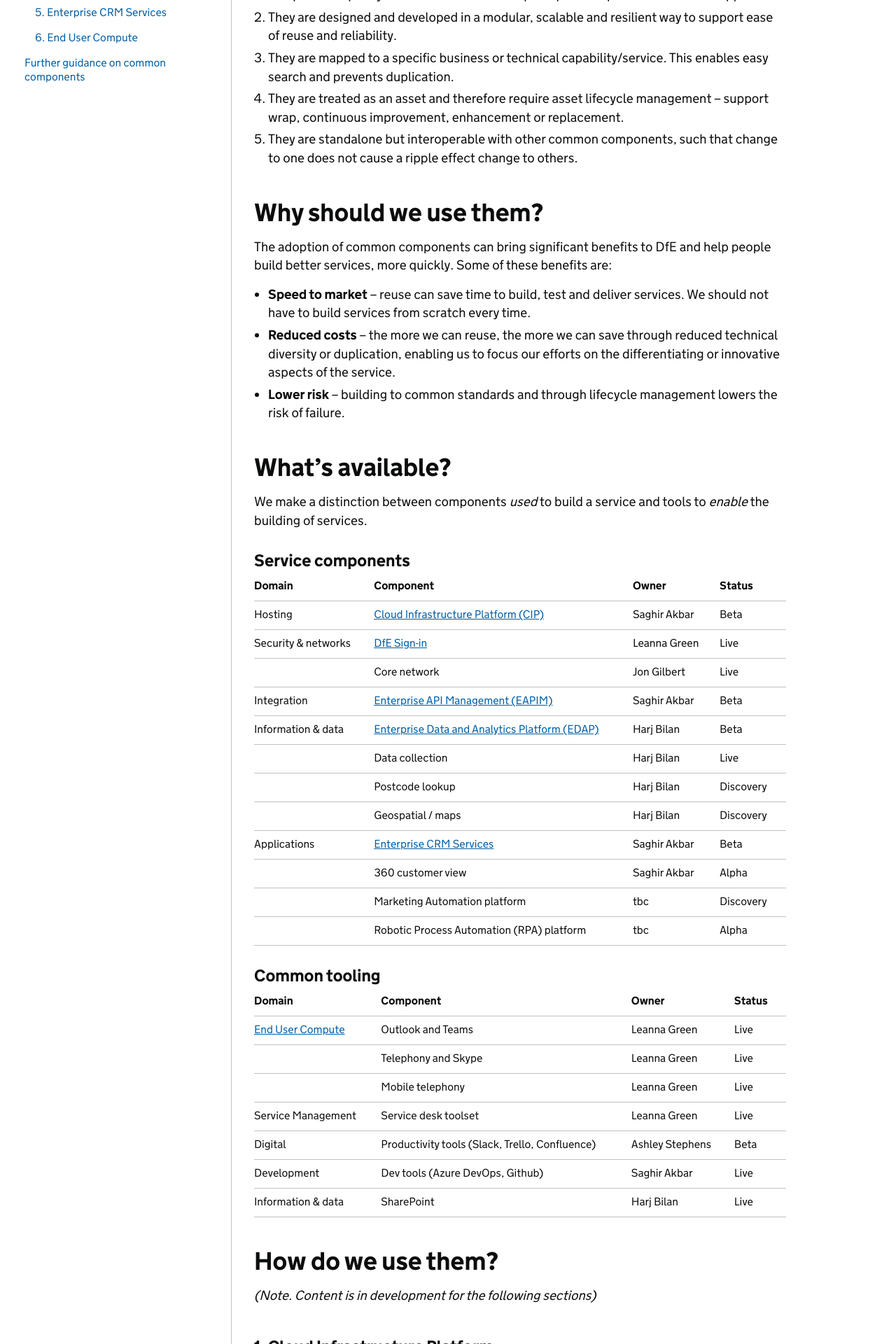
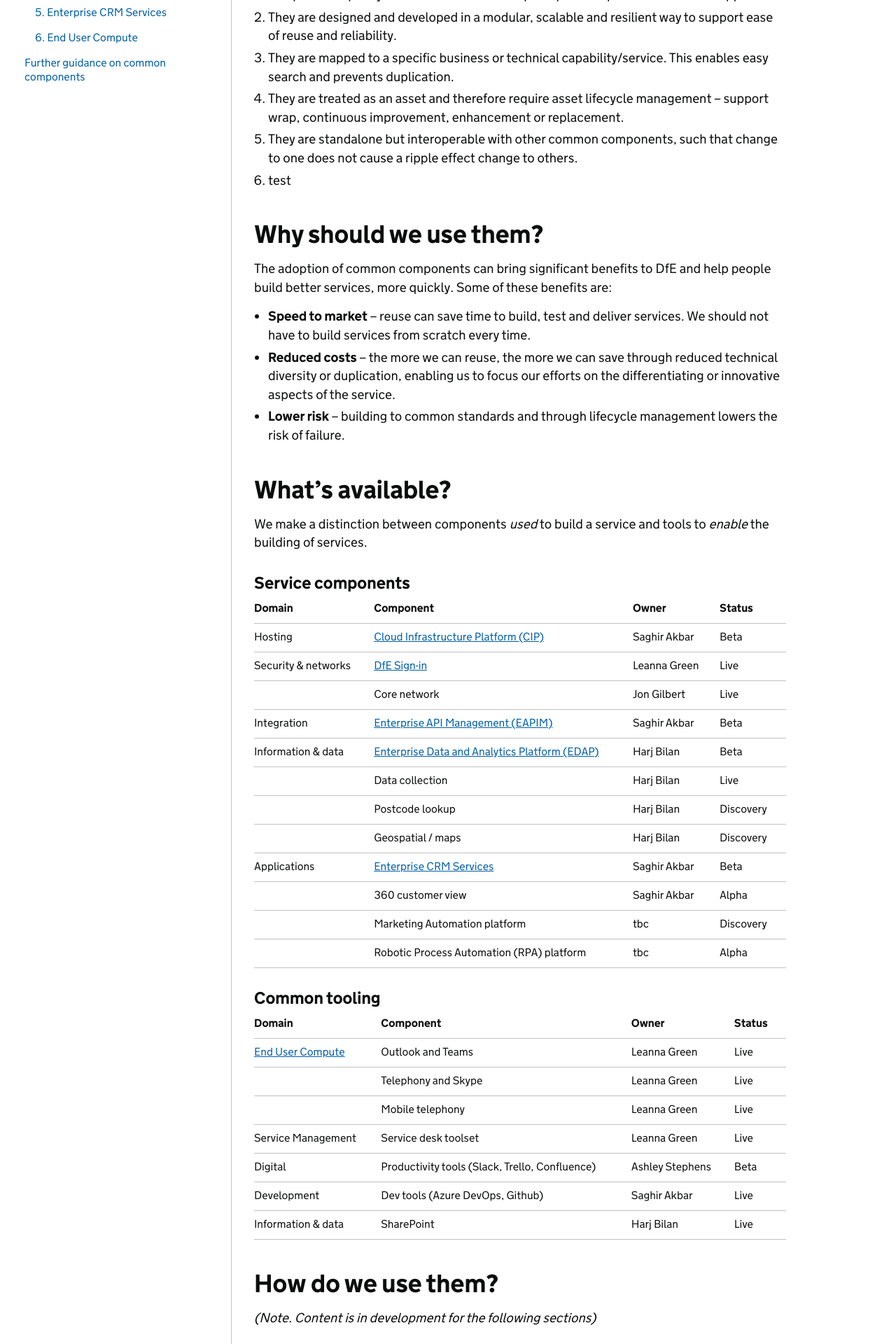
Before and after one commit to DFE-Digital/architecture, a Jekyll site: the page built from common-components/index.md, in a window 1280 px wide. Shown: the part 506-2426 px from the top of the page at 70% size. Built offline with Jekyll 4.4.1, drawn with Linux system fonts in a browser that asks for light colours; our own code applies the rules of GitHub Pages for plain Markdown files.

Commit message:
Update index.md

```diff
--- a/common-components/index.md
+++ b/common-components/index.md
@@ -17,6 +17,7 @@ Common components can be of any size but they all share the same characteristics
 3. They are mapped to a specific business or technical capability/service. This enables easy search and prevents duplication.
 4. They are treated as an asset and therefore require asset lifecycle management – support wrap, continuous improvement, enhancement or replacement.
 5. They are standalone but interoperable with other common components, such that change to one does not cause a ripple effect change to others.
+6. test
 
 ## Why should we use them? ##
 
```
